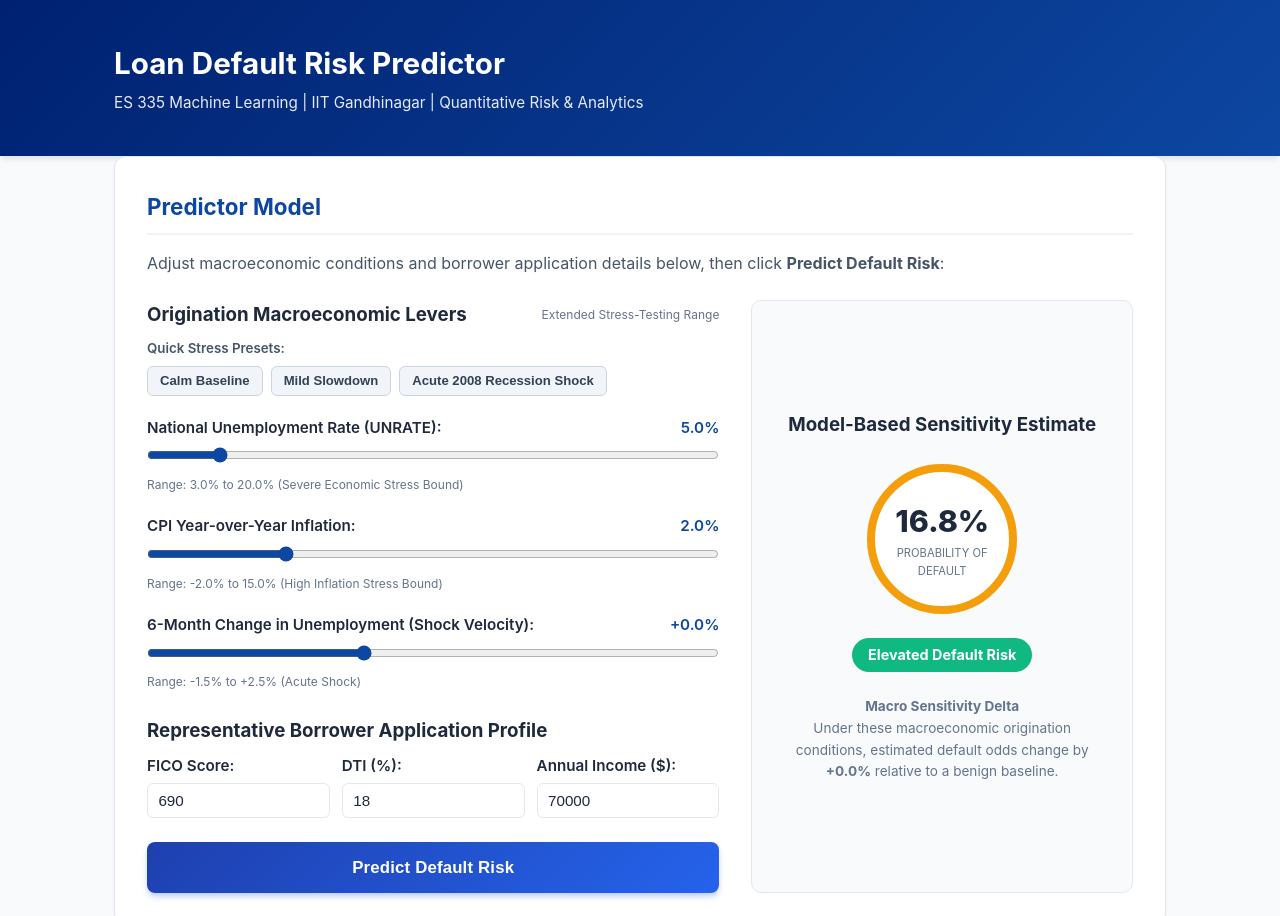
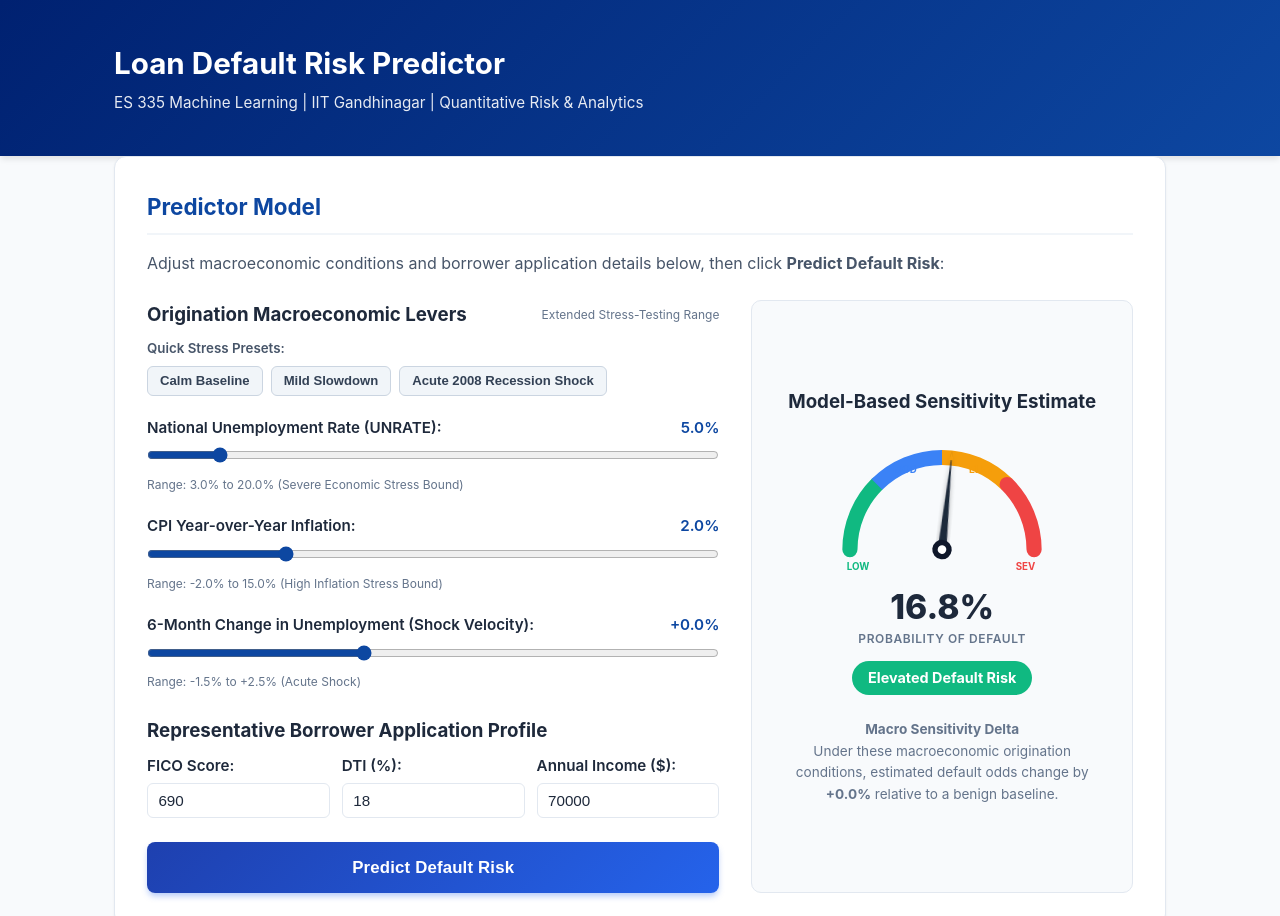
Before and after one commit to Siti-digital/Loan-Default-Risk-Predictor, a plain HTML site: page web/index.html in a window 1280 px wide. Shown: the top 916 px of the page. Drawn offline with Linux system fonts and the light colour scheme.

Commit message:
Implement speedometer gauge with color zones and dynamic pointer needle while preserving percentage typography

```diff
--- a/web/index.html
+++ b/web/index.html
@@ -94,8 +94,43 @@
         <!-- Output Display -->
         <div class="output-panel">
           <h3>Model-Based Sensitivity Estimate</h3>
-          <div class="gauge-container">
-            <div class="gauge-circle" id="risk-gauge">
+
+          <!-- Speedometer Gauge -->
+          <div class="speedometer-container">
+            <svg class="speedometer-svg" viewBox="0 0 240 148">
+              <defs>
+                <filter id="needle-shadow" x="-30%" y="-30%" width="160%" height="160%">
+                  <feDropShadow dx="0" dy="2" stdDeviation="2.5" flood-opacity="0.35" />
+                </filter>
+              </defs>
+
+              <!-- Colored Arc Zones: Green -> Blue -> Orange -> Red -->
+              <!-- Green Zone: Low Risk (0% to 10% PD) -->
+              <path d="M 35 115 A 85 85 0 0 1 59.9 54.9" fill="none" stroke="#10b981" stroke-width="14" stroke-linecap="round" />
+              <!-- Blue Zone: Moderate Risk (10% to 16% PD) -->
+              <path d="M 59.9 54.9 A 85 85 0 0 1 120 30" fill="none" stroke="#3b82f6" stroke-width="14" />
+              <!-- Orange Zone: Elevated Risk (16% to 22% PD) -->
+              <path d="M 120 30 A 85 85 0 0 1 180.1 54.9" fill="none" stroke="#f59e0b" stroke-width="14" />
+              <!-- Red Zone: Severe Risk (22%+ PD) -->
+              <path d="M 180.1 54.9 A 85 85 0 0 1 205 115" fill="none" stroke="#ef4444" stroke-width="14" stroke-linecap="round" />
+
+              <!-- Speedometer Pointer Needle -->
+              <g id="speedometer-needle" style="transform-origin: 120px 115px; transform: rotate(-15deg); transition: transform 0.6s cubic-bezier(0.34, 1.56, 0.64, 1);">
+                <polygon points="116,115 120,24 124,115" fill="#1e293b" filter="url(#needle-shadow)" />
+                <polygon id="needle-tip" points="118,32 120,24 122,32" fill="#3b82f6" />
+                <circle cx="120" cy="115" r="9" fill="#0f172a" />
+                <circle cx="120" cy="115" r="4" fill="#ffffff" />
+              </g>
+
+              <!-- Zone Acronym Markers -->
+              <text x="32" y="134" font-size="9" fill="#10b981" font-weight="700">LOW</text>
+              <text x="75" y="44" font-size="9" fill="#3b82f6" font-weight="700">MOD</text>
+              <text x="145" y="44" font-size="9" fill="#f59e0b" font-weight="700">ELEV</text>
+              <text x="188" y="134" font-size="9" fill="#ef4444" font-weight="700">SEV</text>
+            </svg>
+
+            <!-- Digital Percentage Readout -->
+            <div class="speedometer-readout">
               <span id="pd-percentage">14.2%</span>
               <span class="gauge-label">Probability of Default</span>
             </div>
--- a/web/script.js
+++ b/web/script.js
@@ -1,5 +1,5 @@
-// Client-side Logistic Sigmoid Inference Engine for Loan Default Risk Predictor
-// Strictly evaluates Model C (Borrower + Macro Logistic Regression)
+// Client-side Logistic Sigmoid Inference Engine with Speedometer Gauge
+// Evaluates Model C (Borrower + Macro Logistic Regression)
 // Formula: P(Default) = 1 / (1 + exp(-(effective_intercept + sum(beta_i * (X_i - mu_i) / sigma_i))))
 
 // Default fallback parameters (derived from 2007-2014 training window)
@@ -56,13 +56,14 @@ const dtiInput = document.getElementById("dti-input");
 const incomeInput = document.getElementById("income-input");
 const predictBtn = document.getElementById("predict-btn");
 
+const needle = document.getElementById("speedometer-needle");
+const needleTip = document.getElementById("needle-tip");
 const pdPercentage = document.getElementById("pd-percentage");
-const riskGauge = document.getElementById("risk-gauge");
 const riskStatus = document.getElementById("risk-status");
 const deltaSummary = document.getElementById("delta-summary");
 
 function sigmoid(z) {
-  return 1 / (1 + Math.exp(-z));
+  return 1.0 / (1.0 + Math.exp(-z));
 }
 
 function computePD(unemp, cpi, unempChange, fico, dti, income) {
@@ -106,13 +107,13 @@ function computePD(unemp, cpi, unempChange, fico, dti, income) {
 }
 
 function calculateRisk() {
-  const unemp = parseFloat(unemploymentSlider.value);
-  const cpi = parseFloat(cpiSlider.value);
-  const unempChange = parseFloat(unempChangeSlider.value);
+  const unemp = parseFloat(unemploymentSlider ? unemploymentSlider.value : 5.0);
+  const cpi = parseFloat(cpiSlider ? cpiSlider.value : 2.0);
+  const unempChange = parseFloat(unempChangeSlider ? unempChangeSlider.value : 0.0);
 
-  const fico = parseFloat(ficoInput.value) || 690;
-  const dti = parseFloat(dtiInput.value) || 18;
-  const income = parseFloat(incomeInput.value) || 70000;
+  const fico = parseFloat(ficoInput ? ficoInput.value : 690) || 690;
+  const dti = parseFloat(dtiInput ? dtiInput.value : 18) || 18;
+  const income = parseFloat(incomeInput ? incomeInput.value : 70000) || 70000;
 
   // Update slider label texts
   updateSliderLabels();
@@ -134,37 +135,60 @@ function calculateRisk() {
     income
   );
 
-  // Update Risk Status Badge and Gauge Appearance
+  // Speedometer Needle Angle Calculation:
+  // Green Zone:   0.0% to 10.0% PD -> -90 deg to -45 deg
+  // Blue Zone:   10.0% to 16.0% PD -> -45 deg to   0 deg
+  // Orange Zone: 16.0% to 22.0% PD ->   0 deg to +45 deg
+  // Red Zone:    22.0%+ PD         -> +45 deg to +90 deg
+  let needleAngle = -90;
   let statusText = "Low Risk";
   let statusClass = "low";
   let gaugeColor = "#10b981"; // green
 
-  if (currentPD >= 0.22) {
+  if (currentPD <= 0.10) {
+    needleAngle = -90 + (currentPD / 0.10) * 45;
+    statusText = "Low Risk";
+    statusClass = "low";
+    gaugeColor = "#10b981"; // green
+  } else if (currentPD <= 0.16) {
+    needleAngle = -45 + ((currentPD - 0.10) / 0.06) * 45;
+    statusText = "Moderate Risk";
+    statusClass = "moderate";
+    gaugeColor = "#3b82f6"; // blue
+  } else if (currentPD <= 0.22) {
+    needleAngle = 0 + ((currentPD - 0.16) / 0.06) * 45;
+    statusText = "Elevated Default Risk";
+    statusClass = "high";
+    gaugeColor = "#f59e0b"; // amber
+  } else {
+    const extra = Math.min((currentPD - 0.22) / 0.18, 1.0);
+    needleAngle = 45 + extra * 45;
     statusText = "Severe Default Risk";
     statusClass = "severe";
     gaugeColor = "#ef4444"; // red
-  } else if (currentPD >= 0.16) {
-    statusText = "Elevated Default Risk";
-    statusClass = "high";
-    gaugeColor = "#f59e0b"; // amber
-  } else if (currentPD >= 0.11) {
-    statusText = "Moderate Default Risk";
-    statusClass = "moderate";
-    gaugeColor = "#3b82f6"; // blue
   }
 
+  // Clamp needle angle to [-90, +90]
+  needleAngle = Math.max(-90, Math.min(90, needleAngle));
+
+  // Rotate speedometer needle
+  if (needle) {
+    needle.style.transform = `rotate(${needleAngle.toFixed(1)}deg)`;
+  }
+  if (needleTip) {
+    needleTip.setAttribute("fill", gaugeColor);
+  }
+
+  // Update Status Badge
   if (riskStatus) {
     riskStatus.textContent = statusText;
     riskStatus.className = `risk-badge ${statusClass}`;
   }
-  if (riskGauge) {
-    riskGauge.style.borderColor = gaugeColor;
-  }
 
-  // Scenario Delta Summary
-  const oddsCurrent = currentPD / (1 - currentPD);
-  const oddsBaseline = baselinePD / (1 - baselinePD);
-  const oddsDeltaPct = ((oddsCurrent / oddsBaseline - 1) * 100).toFixed(1);
+  // Update Scenario Delta Summary
+  const oddsCurrent = currentPD / (1.0 - currentPD);
+  const oddsBaseline = baselinePD / (1.0 - baselinePD);
+  const oddsDeltaPct = ((oddsCurrent / oddsBaseline - 1.0) * 100.0).toFixed(1);
   const sign = oddsDeltaPct >= 0 ? "+" : "";
 
   if (deltaSummary) {
@@ -241,7 +265,7 @@ fetch("model_coefficients.json")
     console.log("Using built-in model parameters:", err.message);
   });
 
-// Fetch holdout benchmark results to populate the model comparison table
+// Fetch holdout benchmark results to populate/refresh the model comparison table if served via HTTP/S
 fetch("benchmark_results.json")
   .then((res) => {
     if (res.ok) return res.json();
@@ -271,9 +295,10 @@ fetch("benchmark_results.json")
     });
   })
   .catch((err) => {
-    console.log("Benchmark table loader:", err.message);
+    // Falls back seamlessly to the statically embedded rows in index.html
+    console.log("Using static benchmark table rows:", err.message);
   });
 
-// Initial update on page load
+// Initial calculation on page load
 updateSliderLabels();
 calculateRisk();
--- a/web/style.css
+++ b/web/style.css
@@ -205,32 +205,50 @@ input[type="range"] {
   justify-content: center;
 }
 
-.gauge-container {
-  margin: 1.5rem 0;
-}
-
-.gauge-circle {
-  width: 150px;
-  height: 150px;
-  border-radius: 50%;
-  border: 8px solid var(--risk-low);
+/* Speedometer Gauge Styles */
+.speedometer-container {
+  width: 100%;
+  max-width: 260px;
+  margin: 0.5rem auto 0.75rem auto;
   display: flex;
   flex-direction: column;
   align-items: center;
-  justify-content: center;
-  transition: all 0.3s ease;
-  background: #ffffff;
+  position: relative;
+}
+
+.speedometer-svg {
+  width: 100%;
+  height: auto;
+  overflow: visible;
+}
+
+#speedometer-needle {
+  transform-origin: 120px 115px;
+  transition: transform 0.65s cubic-bezier(0.34, 1.56, 0.64, 1);
+}
+
+.speedometer-readout {
+  margin-top: 0.25rem;
+  display: flex;
+  flex-direction: column;
+  align-items: center;
 }
 
 #pd-percentage {
-  font-size: 1.9rem;
+  font-size: 2.1rem;
   font-weight: 800;
+  color: var(--text-primary);
+  line-height: 1.1;
+  font-family: -apple-system, BlinkMacSystemFont, "Segoe UI", Roboto, Helvetica, Arial, sans-serif;
 }
 
 .gauge-label {
-  font-size: 0.7rem;
+  font-size: 0.75rem;
   color: var(--text-muted);
   text-transform: uppercase;
+  letter-spacing: 0.05em;
+  margin-top: 0.2rem;
+  font-weight: 600;
 }
 
 .risk-badge {
```
